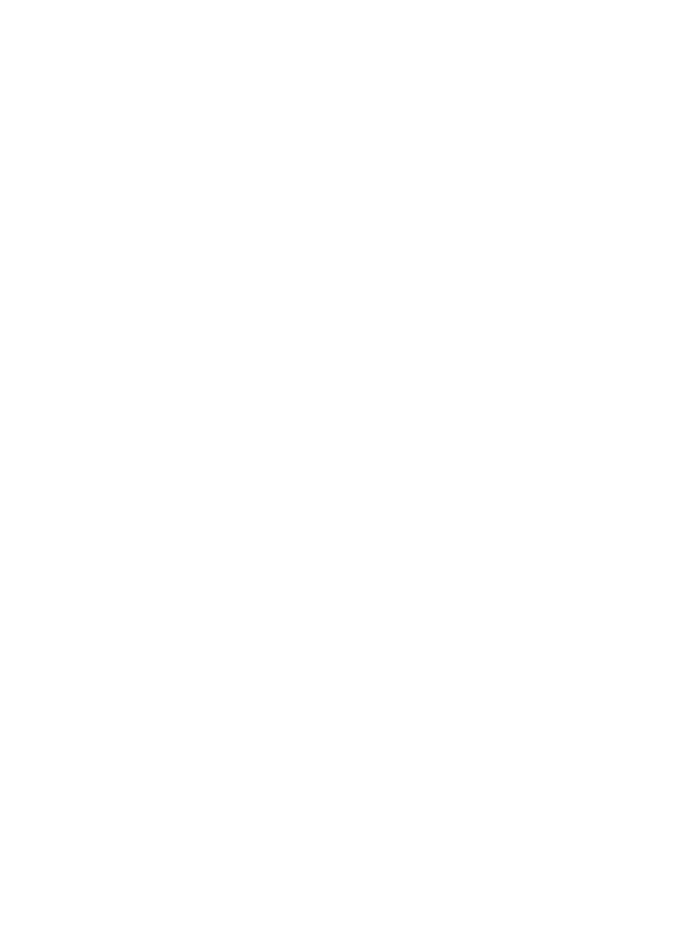
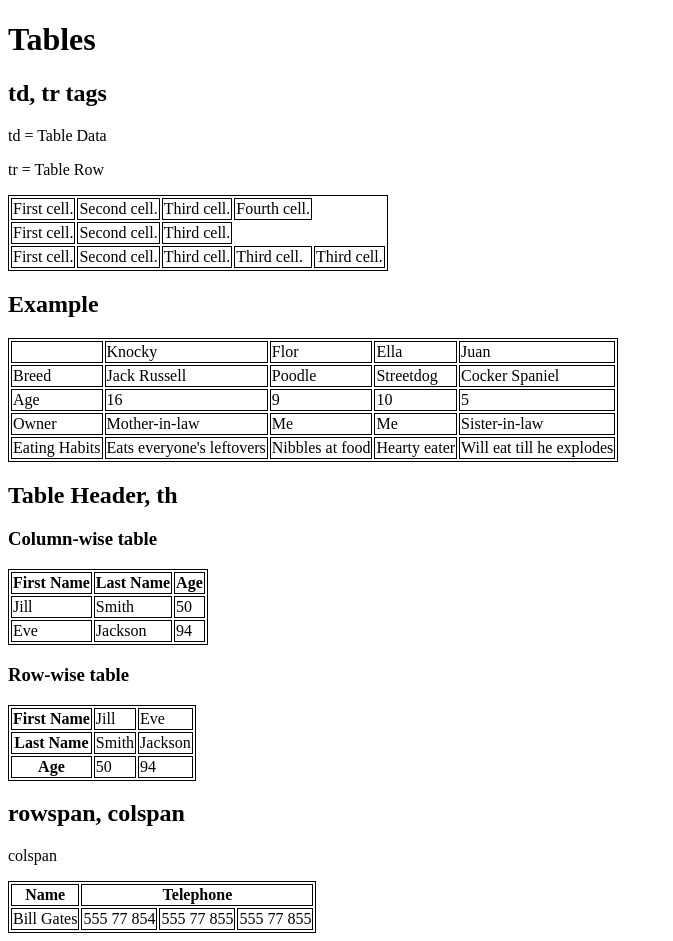
Before and after one commit to omerokumus1/ArdaWebLectures, a plain HTML site: page lectures/lecture02/tables.html in a window 1280 px wide. Shown: the whole page, without its empty margins (0-673 px from the left). Before the commit the page ends 800 px from the top, so only its background shows below. Drawn offline with Linux system fonts and the light colour scheme.

Commit message:
tables.html

```diff
--- a/lectures/lecture02/tables.html
+++ b/lectures/lecture02/tables.html
@@ -4,6 +4,132 @@
     <meta charset="UTF-8" />
     <meta name="viewport" content="width=device-width, initial-scale=1.0" />
     <title>Tables</title>
+    <style>
+      table,
+      th,
+      td {
+        border: 1px solid black;
+      }
+    </style>
   </head>
-  <body></body>
+  <body>
+    <h1>Tables</h1>
+    <h2>td, tr tags</h2>
+    <p>td = Table Data</p>
+    <p>tr = Table Row</p>
+    <table>
+      <tr>
+        <td>First cell.</td>
+        <td>Second cell.</td>
+        <td>Third cell.</td>
+        <td>Fourth cell.</td>
+      </tr>
+
+      <tr>
+        <td>First cell.</td>
+        <td>Second cell.</td>
+        <td>Third cell.</td>
+      </tr>
+      <tr>
+        <td>First cell.</td>
+        <td>Second cell.</td>
+        <td>Third cell.</td>
+        <td>Third cell.</td>
+        <td>Third cell.</td>
+      </tr>
+    </table>
+
+    <h2>Example</h2>
+    <table>
+      <tr>
+        <td>&nbsp;</td>
+        <td>Knocky</td>
+        <td>Flor</td>
+        <td>Ella</td>
+        <td>Juan</td>
+      </tr>
+      <tr>
+        <td>Breed</td>
+        <td>Jack Russell</td>
+        <td>Poodle</td>
+        <td>Streetdog</td>
+        <td>Cocker Spaniel</td>
+      </tr>
+      <tr>
+        <td>Age</td>
+        <td>16</td>
+        <td>9</td>
+        <td>10</td>
+        <td>5</td>
+      </tr>
+      <tr>
+        <td>Owner</td>
+        <td>Mother-in-law</td>
+        <td>Me</td>
+        <td>Me</td>
+        <td>Sister-in-law</td>
+      </tr>
+      <tr>
+        <td>Eating Habits</td>
+        <td>Eats everyone's leftovers</td>
+        <td>Nibbles at food</td>
+        <td>Hearty eater</td>
+        <td>Will eat till he explodes</td>
+      </tr>
+    </table>
+
+    <h2>Table Header, th</h2>
+    <h3>Column-wise table</h3>
+    <table>
+      <tr>
+        <th>First Name</th>
+        <th>Last Name</th>
+        <th>Age</th>
+      </tr>
+      <tr>
+        <td>Jill</td>
+        <td>Smith</td>
+        <td>50</td>
+      </tr>
+      <tr>
+        <td>Eve</td>
+        <td>Jackson</td>
+        <td>94</td>
+      </tr>
+    </table>
+
+    <h3>Row-wise table</h3>
+    <table id="row-table">
+      <tr>
+        <th>First Name</th>
+        <td>Jill</td>
+        <td>Eve</td>
+      </tr>
+      <tr>
+        <th>Last Name</th>
+        <td>Smith</td>
+        <td>Jackson</td>
+      </tr>
+      <tr>
+        <th>Age</th>
+        <td>50</td>
+        <td>94</td>
+      </tr>
+    </table>
+
+    <h2>rowspan, colspan</h2>
+    <p>colspan</p>
+    <table>
+      <tr>
+        <th>Name</th>
+        <th colspan="3">Telephone</th>
+      </tr>
+      <tr>
+        <td>Bill Gates</td>
+        <td>555 77 854</td>
+        <td>555 77 855</td>
+        <td>555 77 855</td>
+      </tr>
+    </table>
+  </body>
 </html>
```
